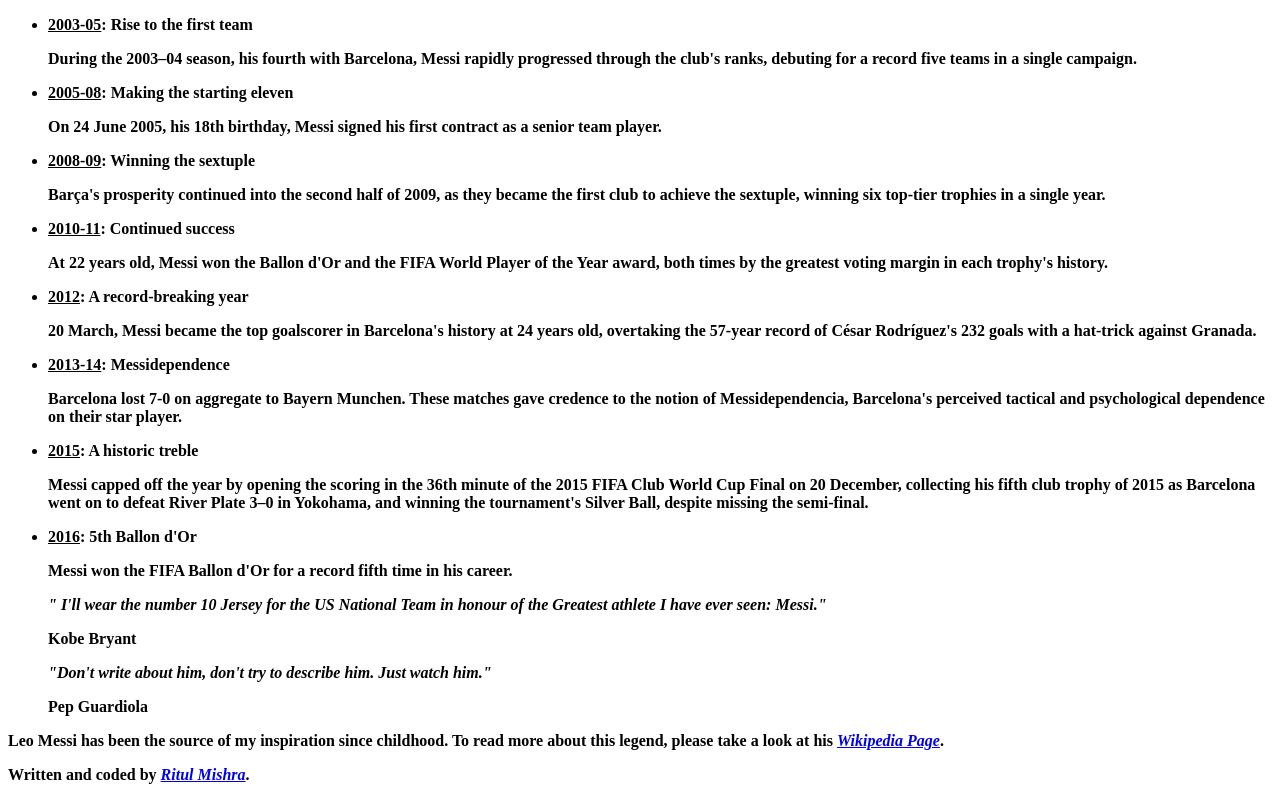
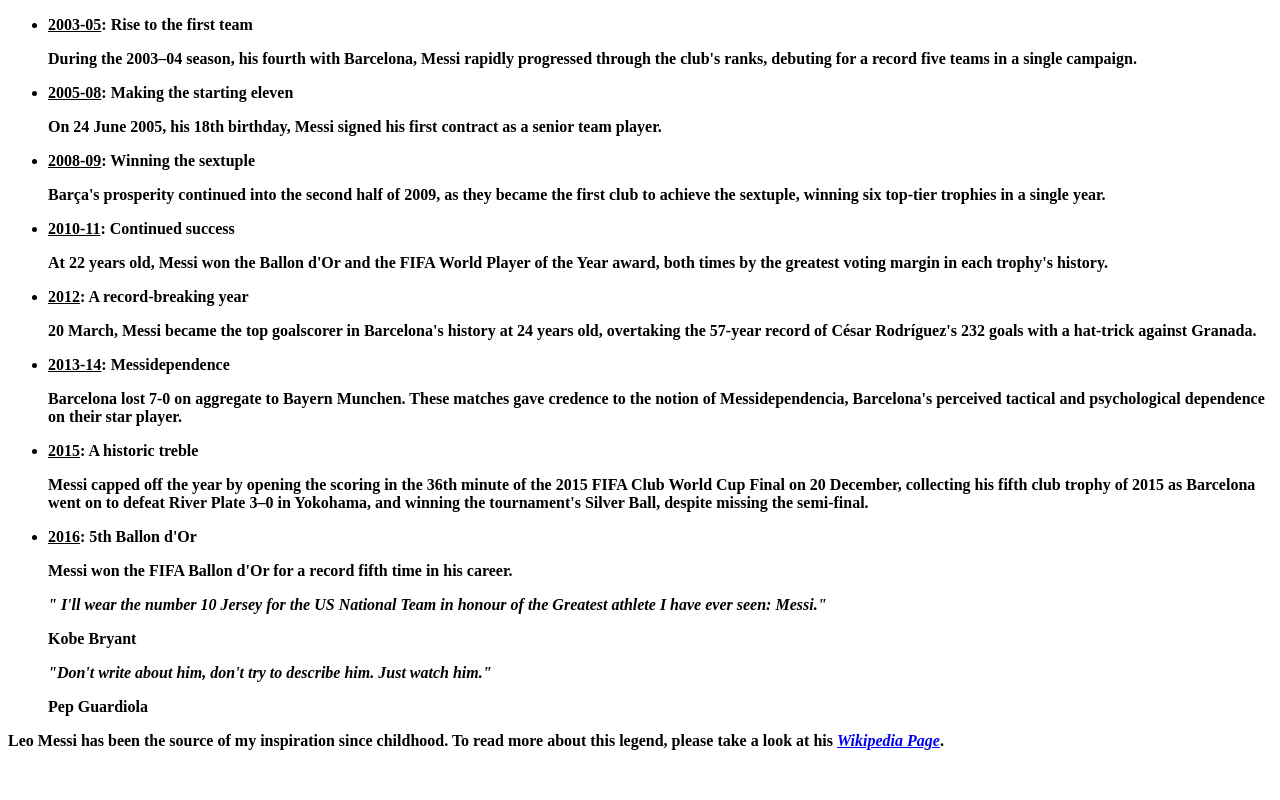
Before and after one commit to Ritulm/Simple-Web-page, a plain HTML site: page Web page/index.html in a window 1280 px wide. Shown: the part 595-1395 px from the top of the page. After the commit the page ends 1361 px from the top, so only its background shows below. Drawn offline with Linux system fonts and the light colour scheme.

Commit message:
index.html

```diff
--- a/Web page/index.html
+++ b/Web page/index.html
@@ -61,6 +61,5 @@
               <p><strong>Leo Messi</strong> has been the source of my inspiration since childhood. To read more about this legend, please take a look at his <a href="https://en.wikipedia.org/wiki/Lionel_Messi" target="_blank"><i><strong>Wikipedia Page</strong></i></a>.</p></div>
            <div class="jumbotron footnote">
          <footer class="text-center">
-    <p>Written and coded by <a href="https://www.freecodecamp.com/tanmay7270" target="_blank"><i><strong>Ritul Mishra</strong></i></a>.</p>
                 </footer>
                </div>
```
